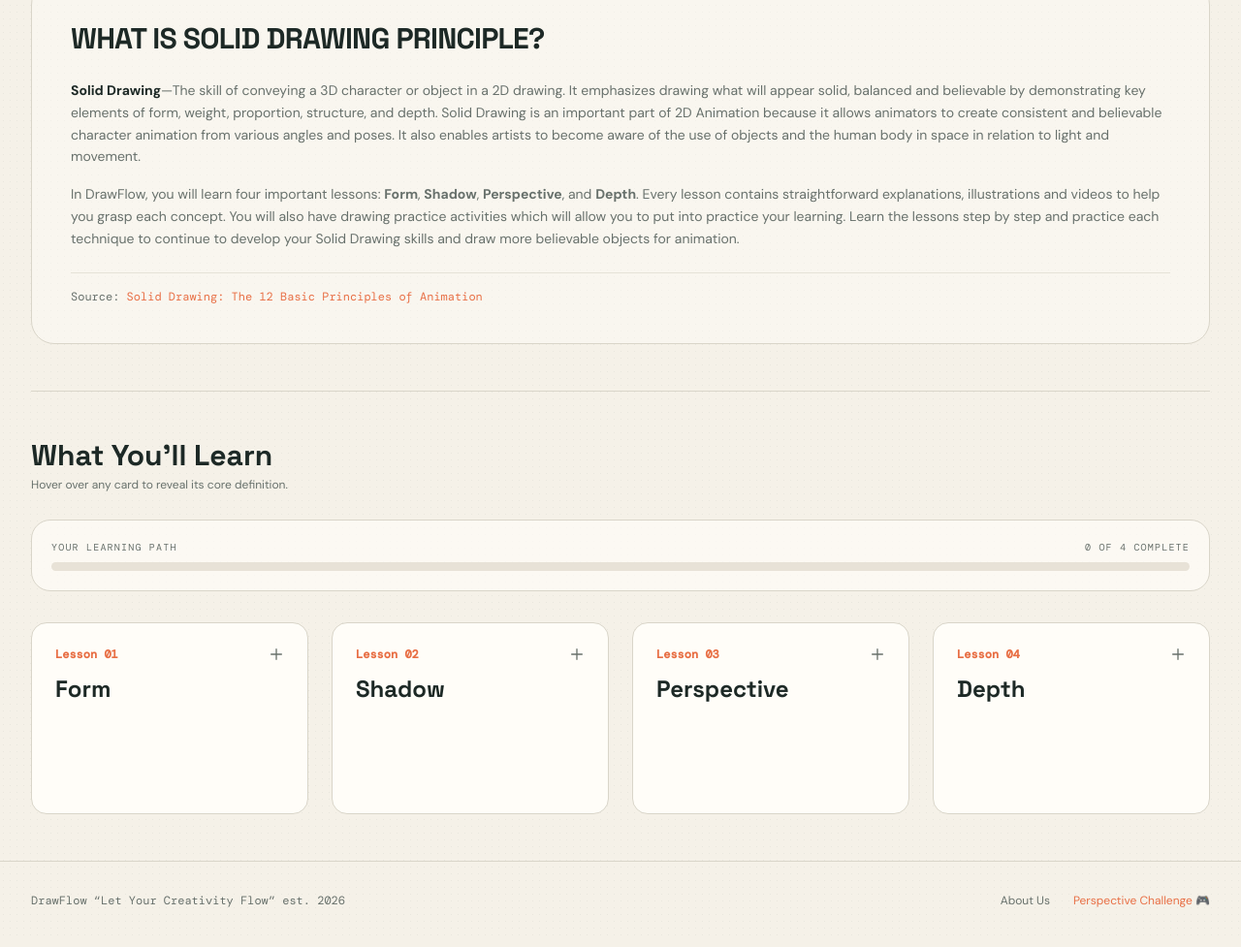
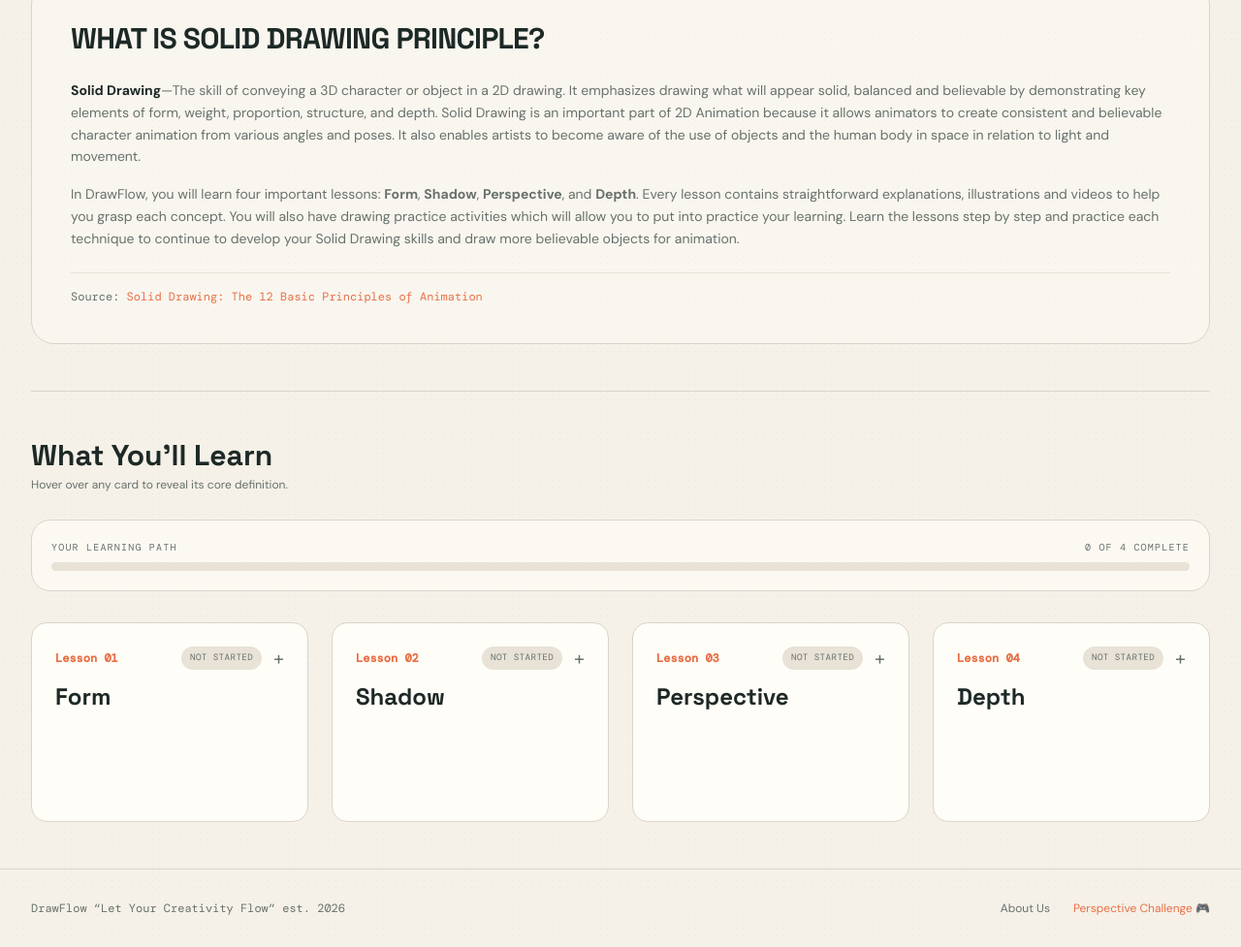
Before and after one commit to Mabayaz/Draw-Flow-, a plain HTML site: page index.html in a window 1280 px wide. Shown: the part 1048-2025 px from the top of the page at 97% size. Drawn offline with nearby package versions, Linux system fonts and the light colour scheme.

Commit message:
Show lesson completion status

```diff
--- a/index.html
+++ b/index.html
@@ -16,6 +16,8 @@
     .home-progress { border: 1px solid #d9d5c9; border-radius: 1.25rem; background: rgba(255, 253, 248, .72); padding: 1.25rem; }
     .home-progress__track { height: .55rem; overflow: hidden; border-radius: 999px; background: #e8e2d7; }
     .home-progress__fill { width: 0%; height: 100%; border-radius: inherit; background: #e86f45; transition: width .35s ease; }
+    .lesson-status { display: inline-flex; align-items: center; border-radius: 999px; background: #e8e2d7; padding: .3rem .55rem; color: #68716c; font-family: 'DM Mono', monospace; font-size: .58rem; letter-spacing: .04em; text-transform: uppercase; }
+    .lesson-status.is-complete { background: rgba(47, 137, 108, .14); color: #2f896c; }
   </style>
 </head>
 <body class="bg-background text-foreground antialiased selection:bg-accent selection:text-background">
@@ -161,10 +163,10 @@
         <div class="mt-8 grid gap-6 md:grid-cols-2 lg:grid-cols-4">
 
           <!-- Card 1: Form -->
-          <a href="pages/form.html" class="group relative overflow-hidden rounded-2xl border border-card-border bg-card p-6 transition-all duration-300 hover:border-accent hover:shadow-xl cursor-crosshair">
+          <a href="pages/form.html" data-lesson-card="form" class="group relative overflow-hidden rounded-2xl border border-card-border bg-card p-6 transition-all duration-300 hover:border-accent hover:shadow-xl cursor-crosshair">
             <div class="flex items-center justify-between">
               <p class="font-mono text-xs font-bold text-accent">Lesson 01</p>
-              <svg class="w-4 h-4 text-muted-foreground group-hover:text-accent transition-colors" xmlns="http://www.w3.org/2000/svg" fill="none" viewBox="0 0 24 24" stroke="currentColor"><path stroke-linecap="round" stroke-linejoin="round" stroke-width="2" d="M12 4v16m8-8H4"/></svg>
+              <span class="flex items-center gap-3"><span data-lesson-status class="lesson-status">Not started</span><span class="text-xl leading-none text-muted-foreground group-hover:text-accent">+</span></span>
             </div>
             <h3 class="mt-3 font-display text-2xl font-bold">Form</h3>
             <!-- Definition visible on hover -->
@@ -176,10 +178,10 @@
           </a>
 
           <!-- Card 2: Shadow -->
-          <a href="pages/shadow.html" class="group relative overflow-hidden rounded-2xl border border-card-border bg-card p-6 transition-all duration-300 hover:border-accent hover:shadow-xl cursor-crosshair">
+          <a href="pages/shadow.html" data-lesson-card="shadow" class="group relative overflow-hidden rounded-2xl border border-card-border bg-card p-6 transition-all duration-300 hover:border-accent hover:shadow-xl cursor-crosshair">
             <div class="flex items-center justify-between">
               <p class="font-mono text-xs font-bold text-accent">Lesson 02</p>
-              <svg class="w-4 h-4 text-muted-foreground group-hover:text-accent transition-colors" xmlns="http://www.w3.org/2000/svg" fill="none" viewBox="0 0 24 24" stroke="currentColor"><path stroke-linecap="round" stroke-linejoin="round" stroke-width="2" d="M12 4v16m8-8H4"/></svg>
+              <span class="flex items-center gap-3"><span data-lesson-status class="lesson-status">Not started</span><span class="text-xl leading-none text-muted-foreground group-hover:text-accent">+</span></span>
             </div>
             <h3 class="mt-3 font-display text-2xl font-bold">Shadow</h3>
             <!-- Definition visible on hover -->
@@ -191,10 +193,10 @@
           </a>
 
           <!-- Card 3: Perspective -->
-          <a href="pages/perspective.html" class="group relative overflow-hidden rounded-2xl border border-card-border bg-card p-6 transition-all duration-300 hover:border-accent hover:shadow-xl cursor-crosshair">
+          <a href="pages/perspective.html" data-lesson-card="perspective" class="group relative overflow-hidden rounded-2xl border border-card-border bg-card p-6 transition-all duration-300 hover:border-accent hover:shadow-xl cursor-crosshair">
             <div class="flex items-center justify-between">
               <p class="font-mono text-xs font-bold text-accent">Lesson 03</p>
-              <svg class="w-4 h-4 text-muted-foreground group-hover:text-accent transition-colors" xmlns="http://www.w3.org/2000/svg" fill="none" viewBox="0 0 24 24" stroke="currentColor"><path stroke-linecap="round" stroke-linejoin="round" stroke-width="2" d="M12 4v16m8-8H4"/></svg>
+              <span class="flex items-center gap-3"><span data-lesson-status class="lesson-status">Not started</span><span class="text-xl leading-none text-muted-foreground group-hover:text-accent">+</span></span>
             </div>
             <h3 class="mt-3 font-display text-2xl font-bold">Perspective</h3>
             <!-- Definition visible on hover -->
@@ -206,10 +208,10 @@
           </a>
 
           <!-- Card 4: Depth -->
-          <a href="pages/depth.html" class="group relative overflow-hidden rounded-2xl border border-card-border bg-card p-6 transition-all duration-300 hover:border-accent hover:shadow-xl cursor-crosshair">
+          <a href="pages/depth.html" data-lesson-card="depth" class="group relative overflow-hidden rounded-2xl border border-card-border bg-card p-6 transition-all duration-300 hover:border-accent hover:shadow-xl cursor-crosshair">
             <div class="flex items-center justify-between">
               <p class="font-mono text-xs font-bold text-accent">Lesson 04</p>
-              <svg class="w-4 h-4 text-muted-foreground group-hover:text-accent transition-colors" xmlns="http://www.w3.org/2000/svg" fill="none" viewBox="0 0 24 24" stroke="currentColor"><path stroke-linecap="round" stroke-linejoin="round" stroke-width="2" d="M12 4v16m8-8H4"/></svg>
+              <span class="flex items-center gap-3"><span data-lesson-status class="lesson-status">Not started</span><span class="text-xl leading-none text-muted-foreground group-hover:text-accent">+</span></span>
             </div>
             <h3 class="mt-3 font-display text-2xl font-bold">Depth</h3>
             <!-- Definition visible on hover -->
@@ -249,6 +251,12 @@
       if (fill) fill.style.width = `${percentage}%`;
       if (label) label.textContent = `${count} of ${lessons.length} complete`;
       track?.setAttribute('aria-valuenow', String(percentage));
+      document.querySelectorAll('[data-lesson-card]').forEach((card) => {
+        const complete = completed.includes(card.dataset.lessonCard);
+        const status = card.querySelector('[data-lesson-status]');
+        status.textContent = complete ? 'Completed' : 'Not started';
+        status.classList.toggle('is-complete', complete);
+      });
     })();
   </script>
 </body>
```
